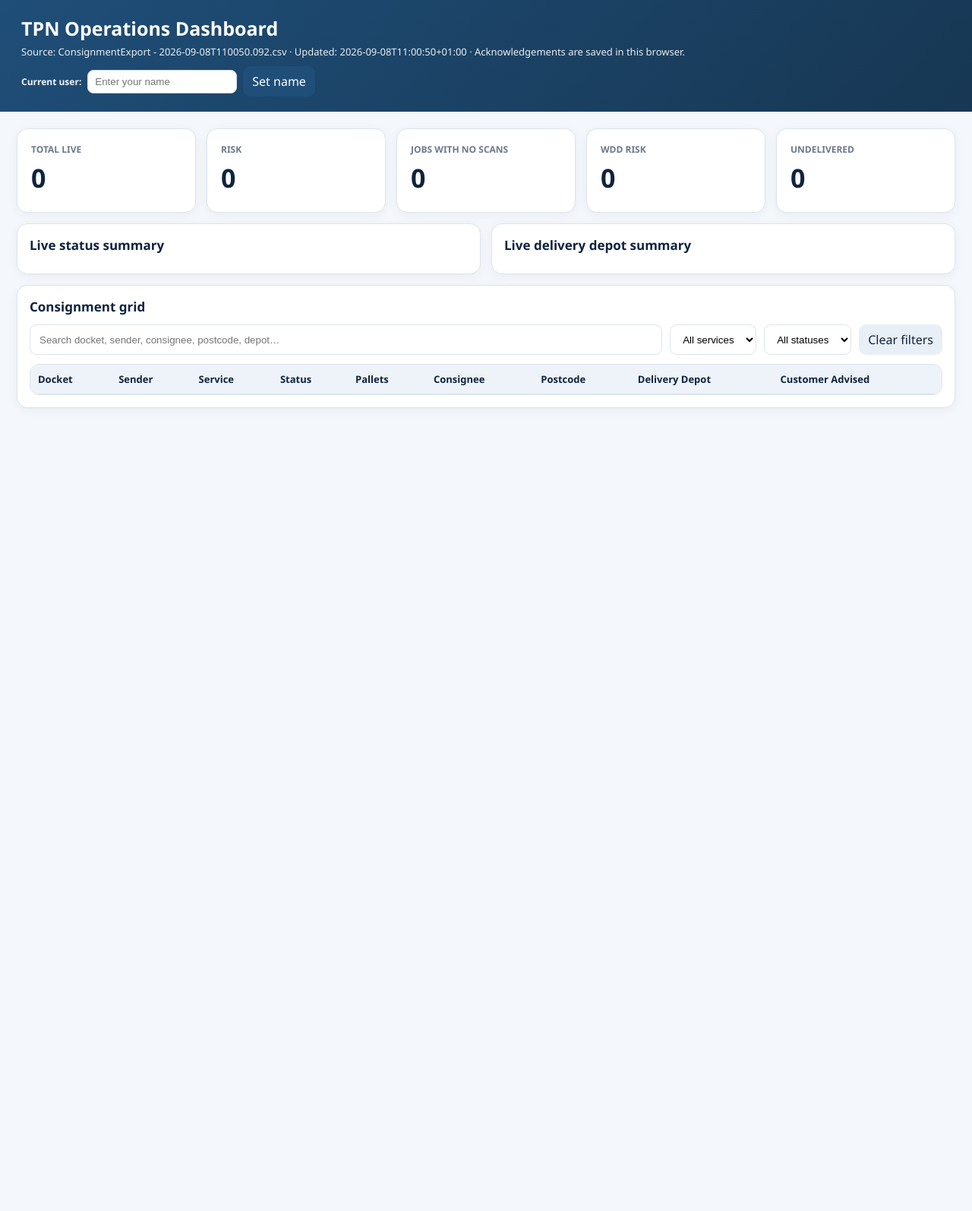
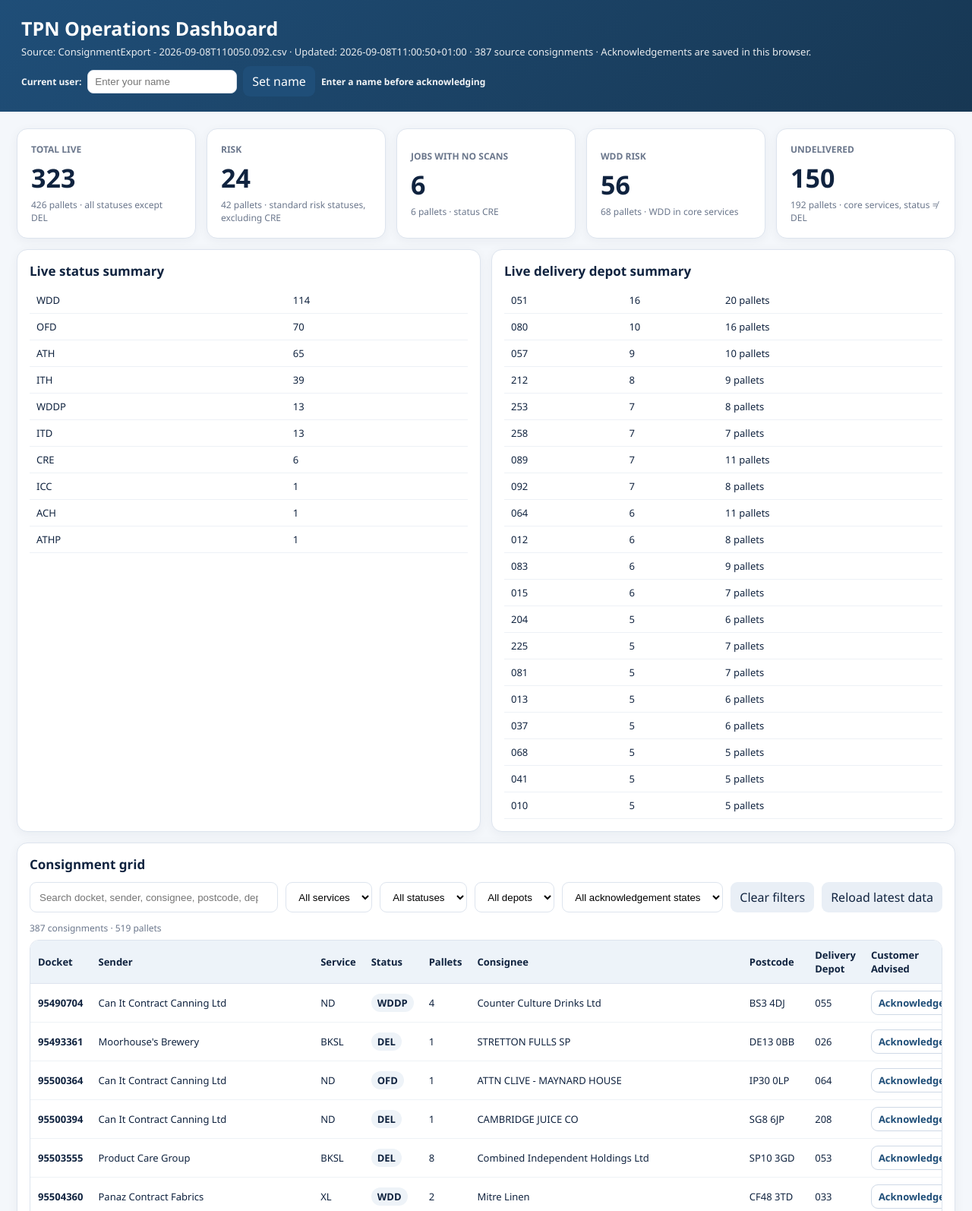
Before and after one commit to McMurrays008/mcmurrays-tpn-dashboard, a plain HTML site: page dashboard.html in a window 1280 px wide. Shown: the top 1594 px of the page at 76% size. Before the commit the page ends 800 px from the top, so only its background shows below. Drawn offline with Linux system fonts and the light colour scheme.

Commit message:
Add files via upload

```diff
--- a/dashboard.html
+++ b/dashboard.html
@@ -1,8 +1,11 @@
 <!doctype html>
-<html lang="en"><head><meta charset="utf-8"><meta name="viewport" content="width=device-width,initial-scale=1">
+<html lang="en">
+<head>
+<meta charset="utf-8">
+<meta name="viewport" content="width=device-width,initial-scale=1">
 <title>TPN Operations Dashboard</title>
 <style>
-:root{--ink:#10233f;--muted:#6b778c;--line:#dde4ee;--bg:#f4f7fb;--card:#fff;--accent:#1f4e78}
+:root{--ink:#10233f;--muted:#6b778c;--line:#dde4ee;--bg:#f4f7fb;--card:#fff;--accent:#1f4e78;--warn:#fff4e5;--warnline:#f0b429}
 *{box-sizing:border-box}body{margin:0;font-family:Segoe UI,Arial,sans-serif;background:var(--bg);color:var(--ink)}
 header{background:linear-gradient(135deg,var(--accent),#173753);color:#fff;padding:20px 28px}header h1{margin:0 0 5px;font-size:25px}header p{margin:0;opacity:.9;font-size:13px}
 .userbar{display:flex;gap:8px;align-items:center;flex-wrap:wrap;margin-top:10px}.userbar input{border:1px solid #d7e0ea;border-radius:8px;padding:7px 9px;min-width:180px}.userlabel{font-size:12px;opacity:.95;font-weight:700}
@@ -15,12 +18,25 @@
 button{font:inherit;border:0;background:var(--accent);color:#fff;border-radius:9px;padding:9px 12px;cursor:pointer}button.secondary{background:#e9eff6;color:var(--ink)}
 .tablewrap{overflow:auto;max-height:570px;border:1px solid var(--line);border-radius:12px;background:#fff}table.data{width:100%;border-collapse:separate;border-spacing:0;min-width:1120px;font-size:13px}table.data th{position:sticky;top:0;background:#edf3f9;text-align:left;padding:10px;border-bottom:1px solid var(--line);z-index:1}table.data td{padding:9px 10px;border-bottom:1px solid #eef2f6;white-space:nowrap}
 .badge{display:inline-block;padding:3px 8px;border-radius:999px;background:#eef3f8;font-weight:700}.ackbtn{border:1px solid #cfd9e6;background:#fff;color:#1f4e78;padding:6px 9px;font-weight:700}.ackbtn.done{background:#e7f3ea;color:#245c32;border-color:#b9d8c0}.acknote{display:block;font-size:11px;color:var(--muted);margin-top:4px}.meta{color:var(--muted);font-size:12px;margin:7px 0}.hidden{display:none!important}
+.notice{background:var(--warn);border:1px solid var(--warnline);padding:12px 14px;border-radius:10px;margin-bottom:14px}.notice strong{display:block;margin-bottom:3px}
 @media(max-width:1050px){.cards{grid-template-columns:repeat(2,1fr)}.grid2{grid-template-columns:1fr}}@media(max-width:560px){.cards{grid-template-columns:1fr}.wrap{padding:12px}}
 </style>
-<script src="./data.js"></script></head>
-<body><header><h1>TPN Operations Dashboard</h1><p id="snap">Loading snapshot…</p>
-<div class="userbar"><span class="userlabel">Current user:</span><input id="ackUser" placeholder="Enter your name"><button id="saveUser">Set name</button><span id="userStatus" class="userlabel"></span></div></header>
+</head>
+<body>
+<header>
+<h1>TPN Operations Dashboard</h1>
+<p id="snap">Loading latest TPN snapshot…</p>
+<div class="userbar">
+<span class="userlabel">Current user:</span>
+<input id="ackUser" placeholder="Enter your name">
+<button id="saveUser">Set name</button>
+<span id="userStatus" class="userlabel"></span>
+</div>
+</header>
+
 <main class="wrap">
+<div id="dataNotice" class="notice hidden"></div>
+
 <section class="cards">
 <button class="card" data-filter="live"><span class="label">Total Live</span><span class="big" id="liveCount">0</span><span class="sub" id="liveSub"></span></button>
 <button class="card" data-filter="risk"><span class="label">Risk</span><span class="big" id="riskCount">0</span><span class="sub" id="riskSub"></span></button>
@@ -28,30 +44,199 @@
 <button class="card" data-filter="wdd"><span class="label">WDD Risk</span><span class="big" id="wddCount">0</span><span class="sub" id="wddSub"></span></button>
 <button class="card" data-filter="undelivered"><span class="label">Undelivered</span><span class="big" id="undeliveredCount">0</span><span class="sub" id="undeliveredSub"></span></button>
 </section>
-<section id="drillPanel" class="panel hidden"><div class="panelhead"><div><h2 id="drillTitle"></h2><div id="drillMeta" class="meta"></div></div><button id="closeDrill" class="secondary">Close list</button></div><div class="tablewrap"><table class="data"><thead><tr><th>Docket</th><th>Sender</th><th>Service</th><th>Status</th><th>Pallets</th><th>Consignee</th><th>Postcode</th><th>Delivery Depot</th><th>Customer Advised</th></tr></thead><tbody id="drillBody"></tbody></table></div></section>
-<section class="grid2"><div class="panel"><h2>Live status summary</h2><div id="statusSummary"></div></div><div class="panel"><h2>Live delivery depot summary</h2><div id="depotSummary"></div></div></section>
-<section class="panel"><h2>Consignment grid</h2><div class="toolbar"><input id="search" type="search" placeholder="Search docket, sender, consignee, postcode, depot…"><select id="service"><option value="">All services</option></select><select id="status"><option value="">All statuses</option></select><button id="clear" class="secondary">Clear filters</button></div><div id="resultMeta" class="meta"></div><div class="tablewrap"><table class="data"><thead><tr><th>Docket</th><th>Sender</th><th>Service</th><th>Status</th><th>Pallets</th><th>Consignee</th><th>Postcode</th><th>Delivery Depot</th><th>Customer Advised</th></tr></thead><tbody id="gridBody"></tbody></table></div></section>
+
+<section id="drillPanel" class="panel hidden">
+<div class="panelhead"><div><h2 id="drillTitle"></h2><div id="drillMeta" class="meta"></div></div><button id="closeDrill" class="secondary">Close list</button></div>
+<div class="tablewrap"><table class="data"><thead><tr><th>Docket</th><th>Sender</th><th>Service</th><th>Status</th><th>Pallets</th><th>Consignee</th><th>Postcode</th><th>Delivery Depot</th><th>Customer Advised</th></tr></thead><tbody id="drillBody"></tbody></table></div>
+</section>
+
+<section class="grid2">
+<div class="panel"><h2>Live status summary</h2><div id="statusSummary"></div></div>
+<div class="panel"><h2>Live delivery depot summary</h2><div id="depotSummary"></div></div>
+</section>
+
+<section class="panel">
+<h2>Consignment grid</h2>
+<div class="toolbar">
+<input id="search" type="search" placeholder="Search docket, sender, consignee, postcode, depot…">
+<select id="serviceFilter"><option value="">All services</option></select>
+<select id="statusFilter"><option value="">All statuses</option></select>
+<select id="depotFilter"><option value="">All depots</option></select>
+<select id="ackFilter"><option value="">All acknowledgement states</option><option value="ack">Acknowledged</option><option value="unack">Not acknowledged</option></select>
+<button id="clearFilters" class="secondary">Clear filters</button>
+<button id="reloadData" class="secondary">Reload latest data</button>
+</div>
+<div id="resultMeta" class="meta"></div>
+<div class="tablewrap"><table class="data"><thead><tr><th>Docket</th><th>Sender</th><th>Service</th><th>Status</th><th>Pallets</th><th>Consignee</th><th>Postcode</th><th>Delivery Depot</th><th>Customer Advised</th></tr></thead><tbody id="gridBody"></tbody></table></div>
+</section>
 </main>
+
 <script>
-const data=(window.TPN_SNAPSHOT&&window.TPN_SNAPSHOT.rows)||[];
-document.getElementById("snap").textContent=`Source: ${window.TPN_SNAPSHOT?.source||"unknown"} · Updated: ${window.TPN_SNAPSHOT?.generated_at||"unknown"} · Acknowledgements are saved in this browser.`;
-const ACK_KEY="tpn_dashboard_ack_shared_html", USER_KEY="tpn_dashboard_current_user";
-let ackState={};try{ackState=JSON.parse(localStorage.getItem(ACK_KEY)||"{}")}catch(e){}let cardFilter="";
-const $=id=>document.getElementById(id), esc=v=>String(v??"").replace(/[&<>"']/g,s=>({"&":"&amp;","<":"&lt;",">":"&gt;",'"':"&quot;","'":"&#39;"}[s]));
+const ACK_KEY="tpn_dashboard_ack_shared_html";
+const USER_KEY="tpn_dashboard_current_user";
+let data=[];
+let snapshot=null;
+let cardFilter="";
+let ackState={};
+try{ackState=JSON.parse(localStorage.getItem(ACK_KEY)||"{}")}catch(e){ackState={}}
+
+const $=id=>document.getElementById(id);
+const esc=v=>String(v??"").replace(/[&<>"']/g,s=>({"&":"&amp;","<":"&lt;",">":"&gt;",'"':"&quot;","'":"&#39;"}[s]));
 const pallets=r=>r.reduce((a,x)=>a+(+x.Pallets||0),0);
-function currentUser(){return(localStorage.getItem(USER_KEY)||"").trim()}function setUser(n){n=(n||"").trim();if(n)localStorage.setItem(USER_KEY,n);else localStorage.removeItem(USER_KEY);ackUser.value=n;userStatus.textContent=n?`Acknowledgements stamped as ${n}`:"Enter a name before acknowledging";}
-function isAck(d){return!!ackState[String(d)]}function label(d){const a=ackState[String(d)];if(!a)return"";return`${a.user} · ${new Date(a.time).toLocaleString("en-GB")}`}
-function toggleAck(d){const k=String(d);if(ackState[k])delete ackState[k];else{const u=currentUser();if(!u){alert("Please enter your name first.");ackUser.focus();return}ackState[k]={user:u,time:new Date().toISOString()}}localStorage.setItem(ACK_KEY,JSON.stringify(ackState));renderAll()}
-function rowsForCard(n){if(n==="live")return data.filter(x=>x.Live);if(n==="risk")return data.filter(x=>x.Risk);if(n==="noscans")return data.filter(x=>x.NoScans);if(n==="wdd")return data.filter(x=>x.WDD);if(n==="undelivered")return data.filter(x=>x.Undelivered);return data}
+
+function currentUser(){return(localStorage.getItem(USER_KEY)||"").trim()}
+function setUser(n){
+ n=(n||"").trim();
+ if(n)localStorage.setItem(USER_KEY,n);else localStorage.removeItem(USER_KEY);
+ $("ackUser").value=n;
+ $("userStatus").textContent=n?`Acknowledgements stamped as ${n}`:"Enter a name before acknowledging";
+}
+function isAck(d){return!!ackState[String(d)]}
+function ackLabel(d){const a=ackState[String(d)];if(!a)return"";return`${a.user} · ${new Date(a.time).toLocaleString("en-GB")}`}
+function toggleAck(d){
+ const k=String(d);
+ if(ackState[k]){
+   if(!confirm(`Unacknowledge docket ${k}?`)) return;
+   delete ackState[k];
+ }else{
+   const u=currentUser();
+   if(!u){alert("Please enter your name first.");$("ackUser").focus();return}
+   ackState[k]={user:u,time:new Date().toISOString()};
+ }
+ localStorage.setItem(ACK_KEY,JSON.stringify(ackState));
+ renderAll();
+}
+
+function rowsForCard(n){
+ if(n==="live")return data.filter(x=>x.Live);
+ if(n==="risk")return data.filter(x=>x.Risk);
+ if(n==="noscans")return data.filter(x=>x.NoScans);
+ if(n==="wdd")return data.filter(x=>x.WDD);
+ if(n==="undelivered")return data.filter(x=>x.Undelivered);
+ return data;
+}
 function title(n){return{live:"Total Live consignments",risk:"Risk consignments",noscans:"Jobs with No Scans",wdd:"WDD Risk consignments",undelivered:"Undelivered consignments"}[n]||""}
-function ackCell(x){const d=isAck(x.Docket);return`<td><button class="ackbtn ${d?"done":""}" data-ack="${esc(x.Docket)}">${d?"✓ Acknowledged":"Acknowledge"}</button>${d?`<span class="acknote">${esc(label(x.Docket))}</span>`:""}</td>`}
+function ackCell(x){
+ const d=isAck(x.Docket);
+ return `<td><button class="ackbtn ${d?"done":""}" data-ack="${esc(x.Docket)}">${d?"✓ Acknowledged — click to undo":"Acknowledge"}</button>${d?`<span class="acknote">${esc(ackLabel(x.Docket))}</span>`:""}</td>`;
+}
 function row(x){return`<tr><td><strong>${esc(x.Docket)}</strong></td><td>${esc(x.Sender)}</td><td>${esc(x.Service)}</td><td><span class="badge">${esc(x.Status)}</span></td><td>${x.Pallets}</td><td>${esc(x.Consignee)}</td><td>${esc(x.Postcode)}</td><td>${esc(x.DeliveryDepot)}</td>${ackCell(x)}</tr>`}
 function wire(root){root.querySelectorAll("[data-ack]").forEach(b=>b.onclick=()=>toggleAck(b.dataset.ack))}
-function renderCards(){for(const [n,c,s,l] of [["live","liveCount","liveSub","all statuses except DEL"],["risk","riskCount","riskSub","standard risk statuses, excluding CRE"],["noscans","noscansCount","noscansSub","status CRE"],["wdd","wddCount","wddSub","WDD in core services"],["undelivered","undeliveredCount","undeliveredSub","core services, status ≠ DEL"]]){const r=rowsForCard(n);$(c).textContent=r.length;$(s).textContent=`${pallets(r)} pallets · ${l}`}}
-function renderSummaries(){const live=rowsForCard("live"),sc={},dc={};live.forEach(x=>{sc[x.Status||"(blank)"]=(sc[x.Status||"(blank)"]||0)+1;const d=x.DeliveryDepot||"(blank)";dc[d]=dc[d]||{c:0,p:0};dc[d].c++;dc[d].p+=(+x.Pallets||0)});$("statusSummary").innerHTML='<table class="mini"><tbody>'+Object.entries(sc).sort((a,b)=>b[1]-a[1]).map(([k,v])=>`<tr><td>${esc(k)}</td><td>${v}</td></tr>`).join("")+'</tbody></table>';$("depotSummary").innerHTML='<table class="mini"><tbody>'+Object.entries(dc).sort((a,b)=>b[1].c-a[1].c).slice(0,15).map(([k,v])=>`<tr><td>${esc(k)}</td><td>${v.c}</td><td>${v.p} pallets</td></tr>`).join("")+'</tbody></table>'}
-function renderDrill(){if(!cardFilter){drillPanel.classList.add("hidden");return}const r=rowsForCard(cardFilter);drillTitle.textContent=title(cardFilter);drillMeta.textContent=`${r.length} consignments · ${pallets(r)} pallets`;drillBody.innerHTML=r.map(row).join("");drillPanel.classList.remove("hidden");wire(drillBody)}
-function renderGrid(){const q=search.value.toLowerCase().trim(),sv=service.value,st=status.value;let r=cardFilter?rowsForCard(cardFilter):data;r=r.filter(x=>(!sv||x.Service===sv)&&(!st||x.Status===st)&&(!q||[x.Docket,x.Sender,x.Service,x.Status,x.Consignee,x.Postcode,x.DeliveryDepot].join(" ").toLowerCase().includes(q)));resultMeta.textContent=`${r.length} consignments · ${pallets(r)} pallets`;gridBody.innerHTML=r.map(row).join("");wire(gridBody)}
+
+function renderCards(){
+ for(const [n,c,s,l] of [
+   ["live","liveCount","liveSub","all statuses except DEL"],
+   ["risk","riskCount","riskSub","standard risk statuses, excluding CRE"],
+   ["noscans","noscansCount","noscansSub","status CRE"],
+   ["wdd","wddCount","wddSub","WDD in core services"],
+   ["undelivered","undeliveredCount","undeliveredSub","core services, status ≠ DEL"]
+ ]){
+   const r=rowsForCard(n);
+   $(c).textContent=r.length;
+   $(s).textContent=`${pallets(r)} pallets · ${l}`;
+ }
+}
+function renderSummaries(){
+ const live=rowsForCard("live"),sc={},dc={};
+ live.forEach(x=>{
+   sc[x.Status||"(blank)"]=(sc[x.Status||"(blank)"]||0)+1;
+   const d=x.DeliveryDepot||"(blank)";
+   dc[d]=dc[d]||{c:0,p:0}; dc[d].c++; dc[d].p+=(+x.Pallets||0);
+ });
+ $("statusSummary").innerHTML='<table class="mini"><tbody>'+Object.entries(sc).sort((a,b)=>b[1]-a[1]).map(([k,v])=>`<tr><td>${esc(k)}</td><td>${v}</td></tr>`).join("")+'</tbody></table>';
+ $("depotSummary").innerHTML='<table class="mini"><tbody>'+Object.entries(dc).sort((a,b)=>b[1].c-a[1].c).slice(0,20).map(([k,v])=>`<tr><td>${esc(k)}</td><td>${v.c}</td><td>${v.p} pallets</td></tr>`).join("")+'</tbody></table>';
+}
+function renderDrill(){
+ if(!cardFilter){$("drillPanel").classList.add("hidden");return}
+ const r=rowsForCard(cardFilter);
+ $("drillTitle").textContent=title(cardFilter);
+ $("drillMeta").textContent=`${r.length} consignments · ${pallets(r)} pallets`;
+ $("drillBody").innerHTML=r.map(row).join("");
+ $("drillPanel").classList.remove("hidden");
+ wire($("drillBody"));
+}
+function renderGrid(){
+ const q=$("search").value.toLowerCase().trim();
+ const sv=$("serviceFilter").value;
+ const st=$("statusFilter").value;
+ const dp=$("depotFilter").value;
+ const af=$("ackFilter").value;
+ let r=cardFilter?rowsForCard(cardFilter):data;
+ r=r.filter(x=>
+   (!sv||x.Service===sv)&&
+   (!st||x.Status===st)&&
+   (!dp||x.DeliveryDepot===dp)&&
+   (!af||(af==="ack"?isAck(x.Docket):!isAck(x.Docket)))&&
+   (!q||[x.Docket,x.Sender,x.Service,x.Status,x.Consignee,x.Postcode,x.DeliveryDepot].join(" ").toLowerCase().includes(q))
+ );
+ $("resultMeta").textContent=`${r.length} consignments · ${pallets(r)} pallets`;
+ $("gridBody").innerHTML=r.map(row).join("");
+ wire($("gridBody"));
+}
 function renderAll(){renderCards();renderSummaries();renderDrill();renderGrid()}
-[...new Set(data.map(x=>x.Service).filter(Boolean))].sort().forEach(v=>service.insertAdjacentHTML("beforeend",`<option>${esc(v)}</option>`));[...new Set(data.map(x=>x.Status).filter(Boolean))].sort().forEach(v=>status.insertAdjacentHTML("beforeend",`<option>${esc(v)}</option>`));
-document.querySelectorAll(".card").forEach(c=>c.onclick=()=>{cardFilter=c.dataset.filter;document.querySelectorAll(".card").forEach(x=>x.classList.toggle("active",x.dataset.filter===cardFilter));renderAll()});closeDrill.onclick=()=>{cardFilter="";document.querySelectorAll(".card").forEach(x=>x.classList.remove("active"));renderAll()};[search,service,status].forEach(x=>x.addEventListener("input",renderGrid));clear.onclick=()=>{cardFilter="";search.value="";service.value="";status.value="";document.querySelectorAll(".card").forEach(x=>x.classList.remove("active"));renderAll()};saveUser.onclick=()=>setUser(ackUser.value);ackUser.onkeydown=e=>{if(e.key==="Enter")setUser(ackUser.value)};setUser(currentUser());renderAll();
-</script></body></html>
+
+function fillSelect(id, values, label){
+ const el=$(id);
+ el.innerHTML=`<option value="">${label}</option>`+
+   [...new Set(values.filter(Boolean))].sort((a,b)=>String(a).localeCompare(String(b),undefined,{numeric:true}))
+   .map(v=>`<option value="${esc(v)}">${esc(v)}</option>`).join("");
+}
+function populateFilters(){
+ fillSelect("serviceFilter",data.map(x=>x.Service),"All services");
+ fillSelect("statusFilter",data.map(x=>x.Status),"All statuses");
+ fillSelect("depotFilter",data.map(x=>x.DeliveryDepot),"All depots");
+}
+function showNotice(html){
+ $("dataNotice").innerHTML=html;
+ $("dataNotice").classList.remove("hidden");
+}
+function hideNotice(){$("dataNotice").classList.add("hidden")}
+
+async function loadLatestData(){
+ $("reloadData").disabled=true;
+ $("snap").textContent="Loading latest TPN snapshot…";
+ hideNotice();
+ try{
+   const resp=await fetch(`/data.js?t=${Date.now()}`,{cache:"no-store"});
+   if(!resp.ok) throw new Error(`data.js returned HTTP ${resp.status}`);
+   const txt=await resp.text();
+   window.TPN_SNAPSHOT=undefined;
+   (new Function(txt))();
+   snapshot=window.TPN_SNAPSHOT;
+   if(!snapshot || !Array.isArray(snapshot.rows)) throw new Error("data.js did not contain a valid TPN snapshot");
+   data=snapshot.rows;
+   $("snap").textContent=`Source: ${snapshot.source||"unknown"} · Updated: ${snapshot.generated_at||"unknown"} · ${data.length} source consignments · Acknowledgements are saved in this browser.`;
+   if(data.length===0){
+     showNotice("<strong>No consignments were loaded.</strong>The TPN refresh completed, but the generated data file contains zero rows. Check the export/filter stage before relying on this dashboard.");
+   }
+   populateFilters();
+   renderAll();
+ }catch(err){
+   data=[];
+   renderAll();
+   $("snap").textContent="Could not load latest TPN snapshot.";
+   showNotice(`<strong>Dashboard data could not be loaded.</strong>${esc(err.message)}. Try “Reload latest data”. If it persists, check /health.`);
+ }finally{
+   $("reloadData").disabled=false;
+ }
+}
+
+document.querySelectorAll(".card").forEach(c=>c.onclick=()=>{
+ cardFilter=c.dataset.filter;
+ document.querySelectorAll(".card").forEach(x=>x.classList.toggle("active",x.dataset.filter===cardFilter));
+ renderAll();
+});
+$("closeDrill").onclick=()=>{cardFilter="";document.querySelectorAll(".card").forEach(x=>x.classList.remove("active"));renderAll()};
+["search","serviceFilter","statusFilter","depotFilter","ackFilter"].forEach(id=>$(id).addEventListener(id==="search"?"input":"change",renderGrid));
+$("clearFilters").onclick=()=>{
+ cardFilter="";$("search").value="";$("serviceFilter").value="";$("statusFilter").value="";$("depotFilter").value="";$("ackFilter").value="";
+ document.querySelectorAll(".card").forEach(x=>x.classList.remove("active"));renderAll();
+};
+$("reloadData").onclick=loadLatestData;
+$("saveUser").onclick=()=>setUser($("ackUser").value);
+$("ackUser").onkeydown=e=>{if(e.key==="Enter")setUser($("ackUser").value)};
+setUser(currentUser());
+loadLatestData();
+</script>
+</body>
+</html>
```
Also changed, not shown: README_V12.txt (added), 1 other file.
